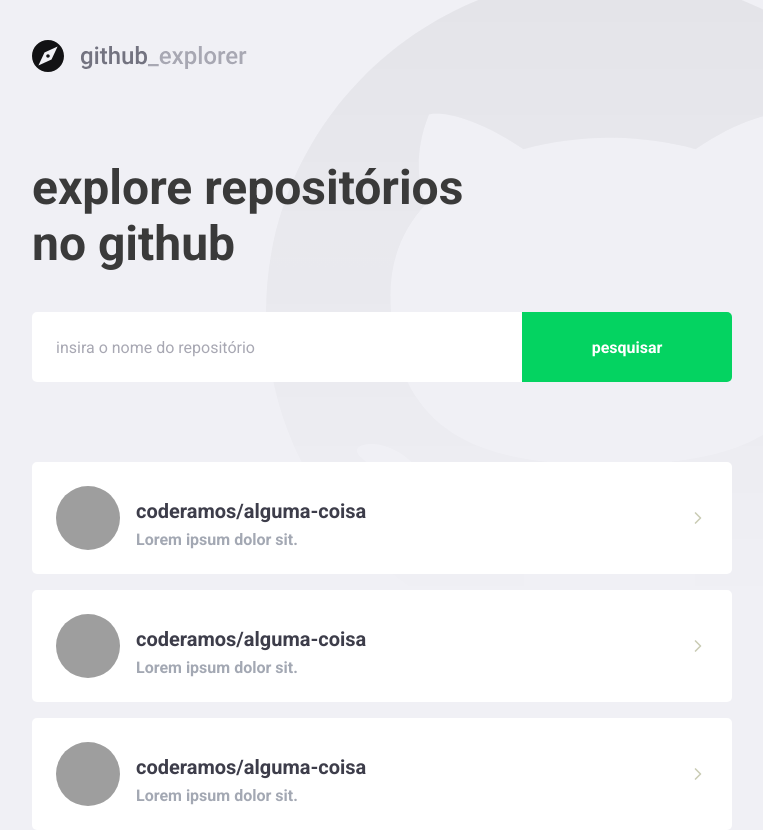
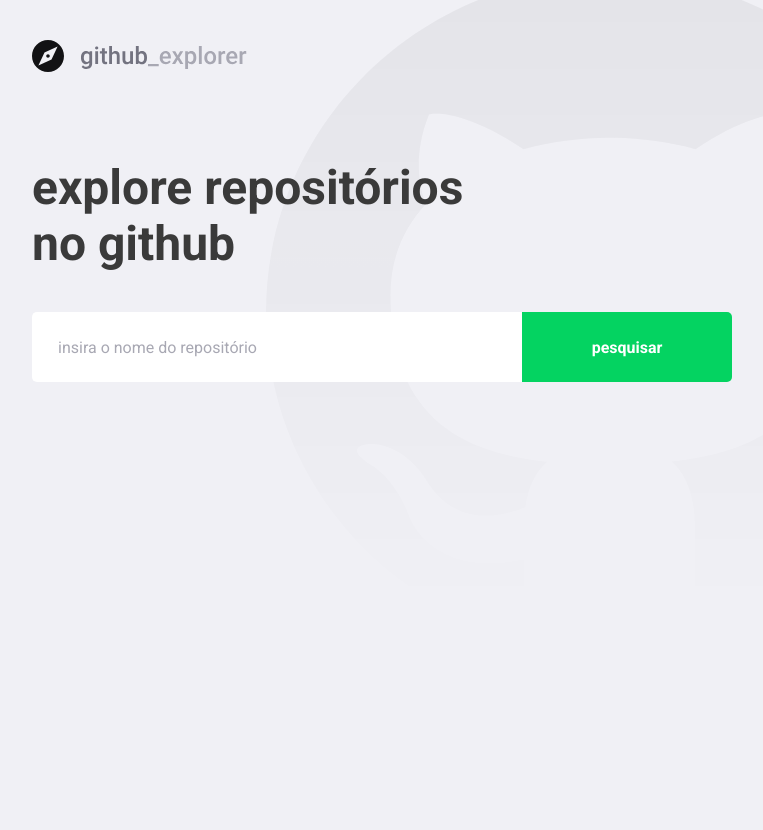
Before and after one commit to eudiegosilva/project--githubexplorer, a React (Create React App) app: page / in a window 1280 px wide. Shown: the whole page, without its empty margins (148-911 px from the left). After the commit the page ends 800 px from the top, so only its background shows below. Built offline with nearby package versions, Linux system fonts and the light colour scheme; grey boxes are pictures that could not be loaded.

Commit message:
update dashboard layout and config storage

```diff
--- a/src/components/button/styles.ts
+++ b/src/components/button/styles.ts
@@ -1,14 +1,14 @@
 import styled from 'styled-components';
 
 export const ButtonWrapper = styled.button`
+  background: ${(props) => props.theme.colors.green10};
+  border: 0;
+  border-radius: 0 5px 5px 0;
+  color: ${(props) => props.theme.colors.white10};
+  font-weight: bold;
+  height: 70px;
+  transition: background-color 0.2s;
   width: 210px;
-  height: 70px;
-  background: ${(props) => props.theme.colors.green10};
-  border-radius: 0 5px 5px 0;
-  border: 0;
-  font-weight: bold;
-  transition: background-color 0.2s;
-  color: ${(props) => props.theme.colors.white10};
 
   &:hover {
     background: ${(props) => props.theme.colors.green20};
--- a/src/components/inputText/styles.ts
+++ b/src/components/inputText/styles.ts
@@ -1,12 +1,12 @@
 import styled from 'styled-components';
 
 export const InputWrapper = styled.input`
+  color: ${(props) => props.theme.colors.black20};
+  border: 0;
+  border-radius: 5px 0 0 5px;
   flex: 1;
   height: 70px;
   padding: 0 24px;
-  border: 0;
-  border-radius: 5px 0 0 5px;
-  color: ${(props) => props.theme.colors.black20};
 
   &::placeholder {
     color: ${(props) => props.theme.colors.placeholder10};
--- a/src/pages/dashboard/index.tsx
+++ b/src/pages/dashboard/index.tsx
@@ -1,6 +1,9 @@
-import React from 'react';
+import React, { useState, FormEvent, useEffect } from 'react';
 import { FiChevronRight } from 'react-icons/fi';
+import api from 'services/api';
+
 import { logo } from 'assets';
+
 import {
   DashboardContainer,
   Title,
@@ -12,63 +15,95 @@ import {
   RepositoryTextWrapper,
   RepositoryName,
   RepositoryDescription,
+  ErrorMessage,
 } from 'pages/dashboard/styled';
 
 import { InputText, Button } from 'components';
 
+interface Repository {
+  full_name: string;
+  description: string;
+  owner: {
+    login: string;
+    avatar_url: string;
+  };
+}
+
 const Dashboard: React.FC = () => {
+  const [repository, setRepository] = useState('');
+  const [inputError, setInputError] = useState('');
+  const [repositories, setRepositories] = useState<Repository[]>(() => {
+    const storagedRepositories = localStorage.getItem(
+      '@GITHUB_EXPLORER:repositories',
+    );
+
+    if (storagedRepositories) {
+      return JSON.parse(storagedRepositories);
+    } else {
+      return [];
+    }
+  });
+
+  useEffect(() => {
+    localStorage.setItem(
+      '@GITHUB_EXPLORER:repositories',
+      JSON.stringify(repositories),
+    );
+  }, [repositories]);
+
+  async function handleAddRepository(
+    event: FormEvent<HTMLFormElement>,
+  ): Promise<void> {
+    event.preventDefault();
+
+    if (!repository) {
+      return setInputError('insira o autor/nome do repositório');
+    }
+    try {
+      const response = await api.get<Repository>(`repos/${repository}`);
+      const obtainedRepository = response.data;
+
+      setRepositories([...repositories, obtainedRepository]);
+      setRepository('');
+      setInputError('');
+    } catch (error) {
+      setInputError('nome do repositório inválido');
+    }
+  }
+
   return (
     <DashboardContainer>
       <Logo src={logo} alt="logo" />
       <Title>explore repositórios no github</Title>
 
-      <FormContainer>
-        <InputText type="text" placeholder="insira o nome do repositório" />
+      <FormContainer hasError={!!inputError} onSubmit={handleAddRepository}>
+        <InputText
+          type="text"
+          placeholder="insira o nome do repositório"
+          value={repository}
+          onChange={(event) => setRepository(event.target.value)}
+        />
         <Button>pesquisar</Button>
       </FormContainer>
 
+      {inputError && <ErrorMessage>{inputError}</ErrorMessage>}
+
       <RepositoriesContainer>
-        <Repository href="teste">
+        {repositories.map((repository) => (
+          <Repository key={repository.full_name} href="teste">
             <RepositoryImage
-            src="https://avatars2.githubusercontent.com/u/38539443?s=460&u=6ad378239b843ad7a6bd3b55de230a840db22568&v=4"
-            alt="coderamos"
+              src={repository.owner.avatar_url}
+              alt={repository.owner.login}
             />
             <RepositoryTextWrapper>
-            <RepositoryName>coderamos/alguma-coisa</RepositoryName>
+              <RepositoryName>{repository.full_name}</RepositoryName>
               <RepositoryDescription>
-              Lorem ipsum dolor sit.
+                {repository.description}
               </RepositoryDescription>
             </RepositoryTextWrapper>
             <FiChevronRight size={20} />
           </Repository>
-
-        <Repository href="teste">
-          <RepositoryImage
-            src="https://avatars2.githubusercontent.com/u/38539443?s=460&u=6ad378239b843ad7a6bd3b55de230a840db22568&v=4"
-            alt="coderamos"
-          />
-          <RepositoryTextWrapper>
-            <RepositoryName>coderamos/alguma-coisa</RepositoryName>
-            <RepositoryDescription>
-              Lorem ipsum dolor sit.
-            </RepositoryDescription>
-          </RepositoryTextWrapper>
-          <FiChevronRight size={20} />
-        </Repository>
-
-        <Repository href="teste">
-          <RepositoryImage
-            src="https://avatars2.githubusercontent.com/u/38539443?s=460&u=6ad378239b843ad7a6bd3b55de230a840db22568&v=4"
-            alt="coderamos"
-          />
-          <RepositoryTextWrapper>
-            <RepositoryName>coderamos/alguma-coisa</RepositoryName>
-            <RepositoryDescription>
-              Lorem ipsum dolor sit.
-            </RepositoryDescription>
-          </RepositoryTextWrapper>
-          <FiChevronRight size={20} />
-        </Repository>
+        ))}
       </RepositoriesContainer>
     </DashboardContainer>
   );
--- a/src/pages/dashboard/styled.ts
+++ b/src/pages/dashboard/styled.ts
@@ -1,20 +1,40 @@
 import styled from 'styled-components';
 export const DashboardContainer = styled.h1``;
 
+interface FormContainerProp {
+  hasError: boolean;
+}
+
 export const Title = styled.h1`
+  color: ${(props) => props.theme.colors.black20};
   font-size: 48px;
-  color: ${(props) => props.theme.colors.black20};
+  line-height: 56px;
   margin-top: 80px;
   max-width: 450px;
-  line-height: 56px;
 `;
 
 export const Logo = styled.img``;
 
-export const FormContainer = styled.form`
+export const FormContainer = styled.form<FormContainerProp>`
+  display: flex;
   margin-top: 40px;
   max-width: 700px;
-  display: flex;
+
+  input {
+    border: 2px solid
+      ${(props) =>
+        props.hasError
+          ? props.theme.colors.error10
+          : props.theme.colors.white10};
+    border-right: 0;
+  }
+`;
+
+export const ErrorMessage = styled.span`
+  color: ${(props) => props.theme.colors.error10};
+  display: block;
+  margin-top: 8px;
+  ${(props) => props.theme.fontStyles.default};
 `;
 
 export const RepositoriesContainer = styled.div`
@@ -23,15 +43,13 @@ export const RepositoriesContainer = styled.div`
 `;
 
 export const Repository = styled.a`
+  align-items: center;
   background: ${(props) => props.theme.colors.white10};
   border-radius: 5px;
+  display: flex;
+  padding: 24px;
+  text-decoration: none;
   width: 100%;
-  padding: 24px;
-  display: block;
-  text-decoration: none;
-
-  display: flex;
-  align-items: center;
 
   & + a {
     margin-top: 16px;
@@ -43,28 +61,29 @@ export const Repository = styled.a`
   }
 
   svg {
+    color: ${(props) => props.theme.colors.white20};
     margin-left: auto;
-    color: ${(props) => props.theme.colors.white20};
   }
 `;
 
-export const RepositoryImage = styled.img`
-  width: 64px;
-  height: 64px;
-  border-radius: 50%;
+export const RepositoryTextWrapper = styled.div`
+  margin: 0 16px;
+  flex: 1;
 `;
 
-export const RepositoryTextWrapper = styled.div`
-  margin-left: 16px;
+export const RepositoryImage = styled.img`
+  border-radius: 50%;
+  height: 64px;
+  width: 64px;
 `;
 
 export const RepositoryName = styled.strong`
+  color: ${(props) => props.theme.colors.black30};
   font-size: 20px;
-  color: ${(props) => props.theme.colors.black30};
 `;
 
 export const RepositoryDescription = styled.p`
+  color: ${(props) => props.theme.colors.black40};
   font-size: 16px;
-  color: ${(props) => props.theme.colors.black40};
   margin-top: 4px;
 `;
--- /dev/null
+++ b/src/services/api.ts
@@ -0,0 +1,7 @@
+import axios from 'axios';
+
+const api = axios.create({
+  baseURL: `https://api.github.com`,
+});
+
+export default api;
--- a/src/styles/theme/index.ts
+++ b/src/styles/theme/index.ts
@@ -10,12 +10,14 @@ export const colors = {
   white10: '#FFF',
   white20: '#CBCDB6',
   green10: '#04D361',
+  green20: shade(0.2, '#04D361'),
 
-  green20: shade(0.2, '#04D361'),
+  error10: '#C53030',
 };
 
 const defaultFontStyle = {
   fontWeight: 300,
+  fontSize: 16,
 };
 
 export const fontStyles = {
--- a/tsconfig.json
+++ b/tsconfig.json
@@ -14,7 +14,8 @@
     "resolveJsonModule": true,
     "isolatedModules": true,
     "noEmit": true,
-    "jsx": "react"
+    "jsx": "react",
+    "noImplicitAny": false
   },
   "include": ["src"]
 }
```
Also changed, not shown: .eslintrc.json. Lines whose indentation alone changed are shown as unchanged.
